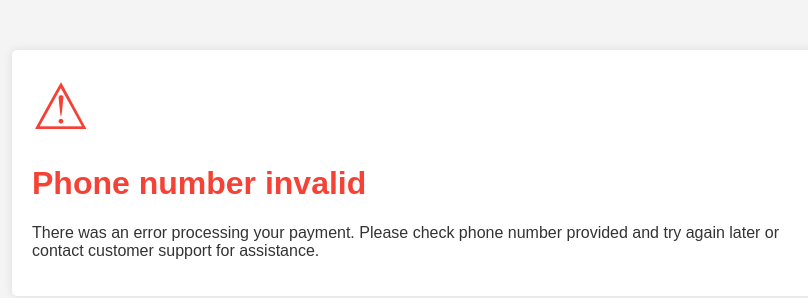
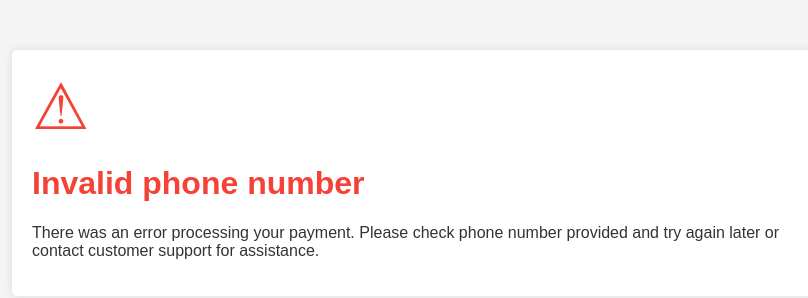
Before and after one commit to OmarAbdelgilil007/paymentError, a plain HTML site: page index.html in a window 1280 px wide. Shown: the whole page, without its empty margins (208-1016 px from the left). Drawn offline with Linux system fonts and the light colour scheme.

Commit message:
Update index.html

```diff
--- a/index.html
+++ b/index.html
@@ -46,7 +46,7 @@
 <body>
   <div class="container">
     <div class="error-icon">&#9888;</div>
-    <h1>Phone number invalid</h1>
+    <h1>Invalid phone number</h1>
     <p>There was an error processing your payment. Please check phone number provided and try again later or contact customer support for assistance.</p>
 
   </div>
```
